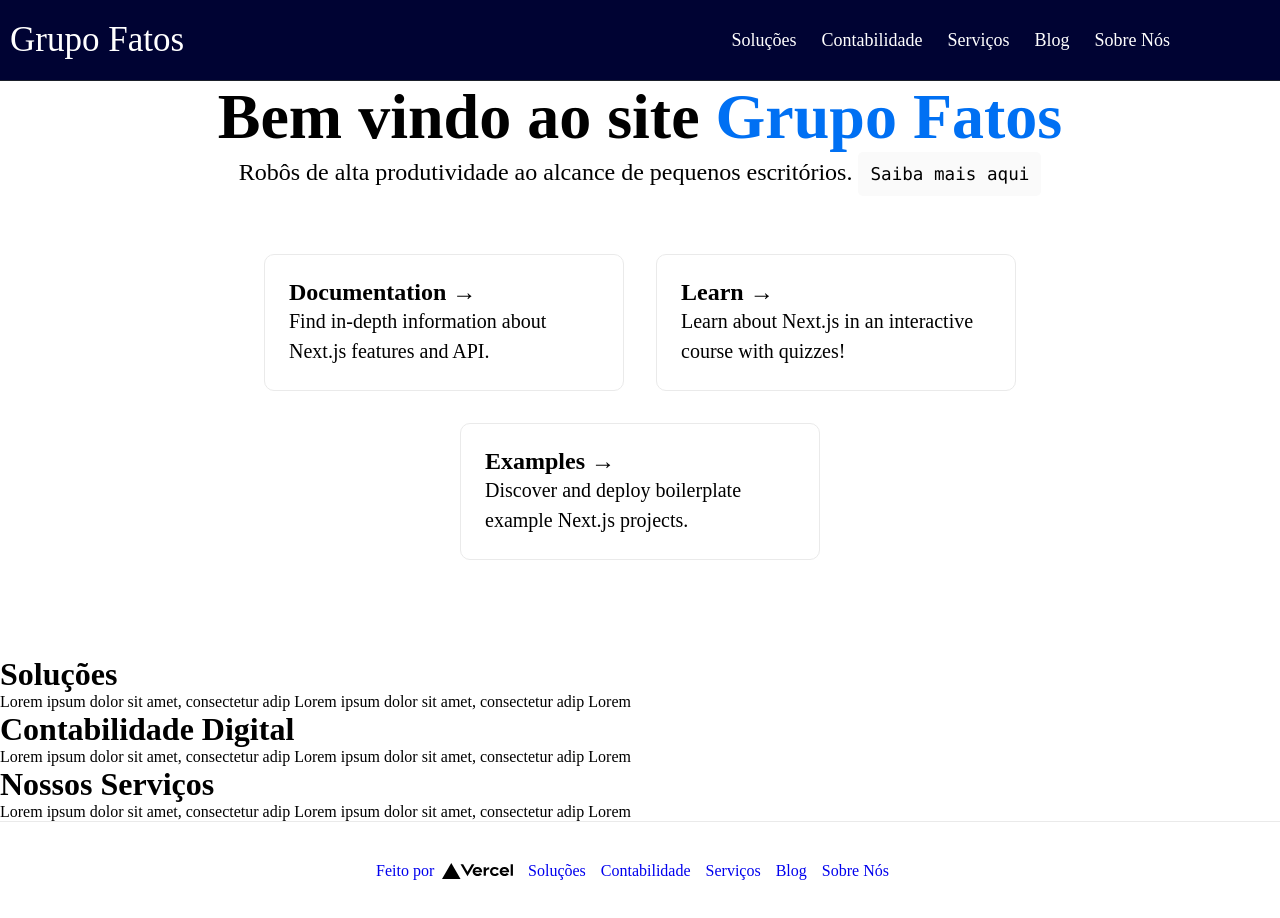
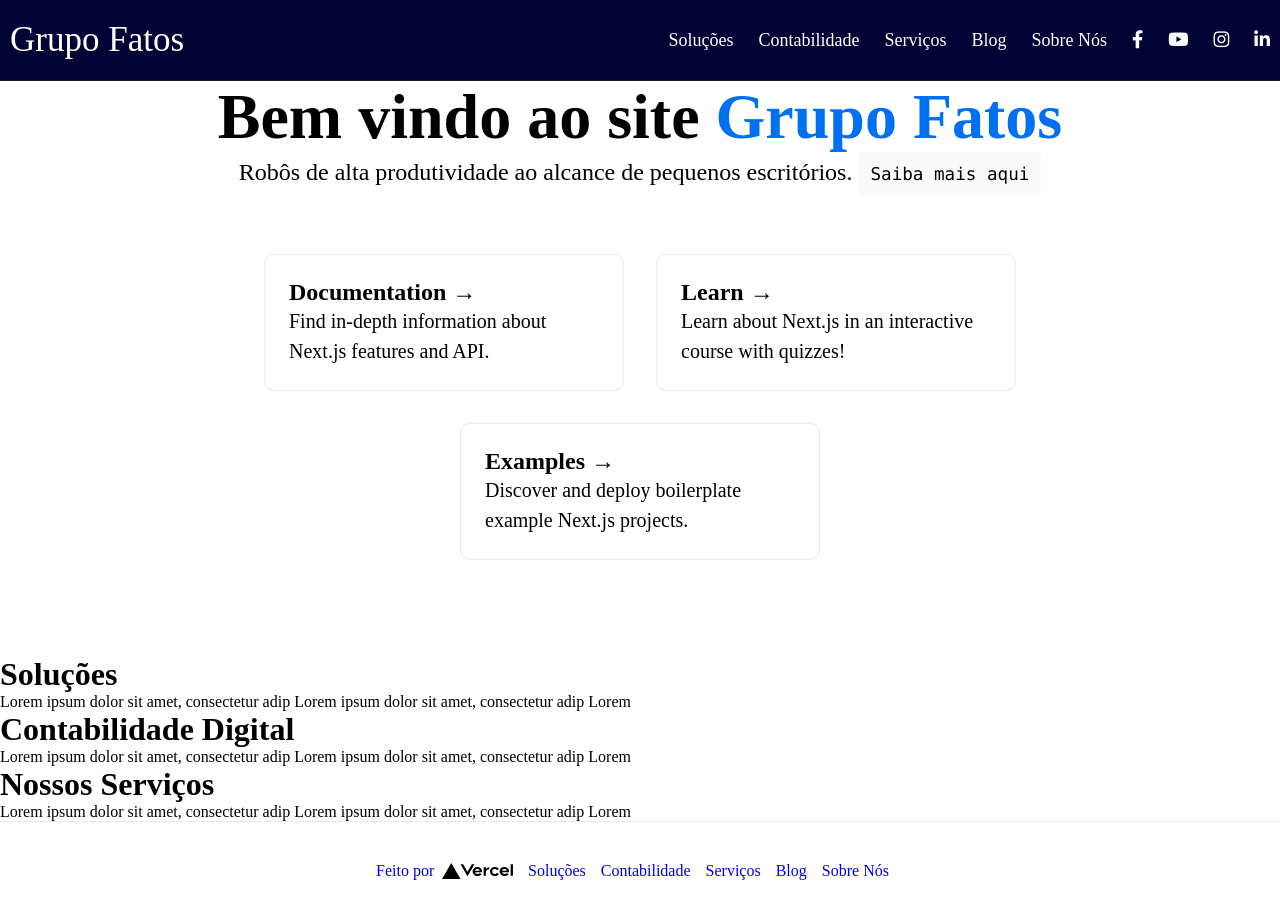
Before and after one commit to Akastro/GrupoFatos, a Next.js app: page / in a window 1280 px wide. Shown: the top 918 px of the page. Built offline with nearby package versions, Linux system fonts and the light colour scheme.

Commit message:
41° commit

```diff
--- a/pages/index.js
+++ b/pages/index.js
@@ -19,7 +19,7 @@ export default function Home() {
       <meta name="viewport" content="width=device-width,minimum-scale=1,initial-scale=1" />
       <meta name="google-site-verification" content="mNm2aKKa259yAhiAMdt1k7Ctm1WvsS-Gh5Xycgb_osc" />
       <meta name="description" content="Empresa de contabilidade com sede em São José dos Campos e unidade em São Paulo. Atende nacionalmente. Você merece um atendimento personalizado. Fale conosco!" />
-      <link real="stylesheet" href="https://cdnjs.cloudflare.com/ajax/libs/font-awesome/5.15.4/css/all.min.css" integrity="sha512-1ycn6IcaQQ40/MKBW2W4Rhis/DbILU74C1vSrLJxCq57o941Ym01SwNsOMqvEBFlcgUa6xLiPY/NS5R+E6ztJQ==" crossorigin="anonymous" referrerpolicy="no-referrer" />"
+      <link rel="stylesheet" href="https://cdnjs.cloudflare.com/ajax/libs/font-awesome/5.15.4/css/all.min.css" integrity="sha512-1ycn6IcaQQ40/MKBW2W4Rhis/DbILU74C1vSrLJxCq57o941Ym01SwNsOMqvEBFlcgUa6xLiPY/NS5R+E6ztJQ==" crossorigin="anonymous" referrerpolicy="no-referrer" />"
 
         <title>Contabilidade em São Jose dos Campos</title>
         <link rel="icon" href="/favicon.ico" />
```
